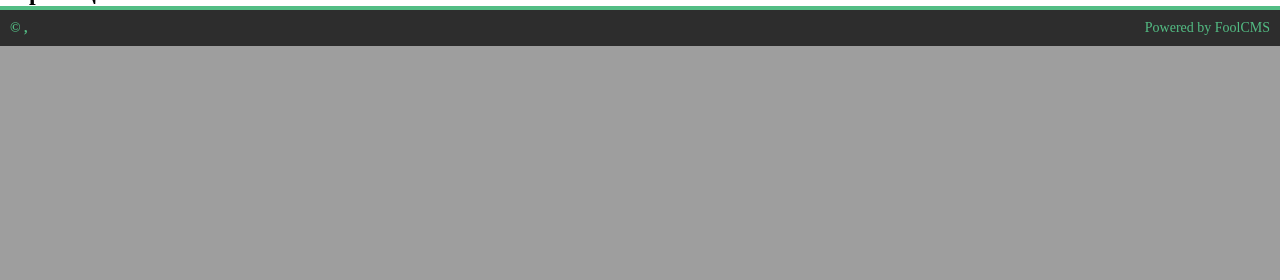
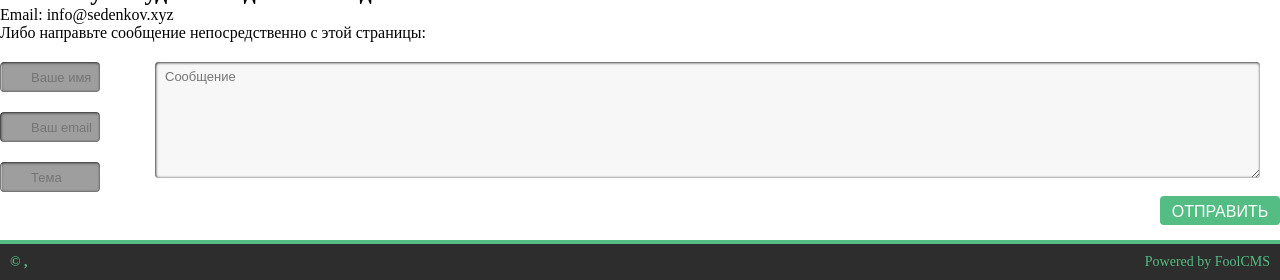
Before and after one commit to nsedenkov/php_foolcms, a PHP site: template templates/page-contacts.php in a window 1280 px wide. Shown: the part 981-1261 px from the top of the page. Before the commit the page ends 1027 px from the top, so only its background shows below. Run offline with PHP 8.4, Linux system fonts and the light colour scheme; the template is opened without the code that fills it, so the values that code supplies are empty; some libraries are stand-ins or nearby versions; grey boxes are pictures that could not be loaded.

Commit message:
2016-03-20 nightly

```diff
--- a/css/fool.css
+++ b/css/fool.css
@@ -217,12 +217,27 @@ color:#fff;
 
 .mainfield {
     float: left;
-    width: 78%;
+    width: calc(100% - 250px);
+    width: -webkit-calc(100% - 250px);
+    width: -moz-calc(100% - 250px);
+    width: -o-calc(100% - 250px);
+    width: -ms-calc(100% - 250px);
 }
 
 .mainaside {
     float: right;
-    width: 20%;
+    width: 250px;
+}
+
+@media screen and (max-width: 767px) {
+    .mainfield {
+        float: none;
+        width: 100%;
+    }
+    .mainaside {
+        float: none;
+        width: 100%;
+    }
 }
 
 .widget {
@@ -452,3 +467,109 @@ color:#fff;
 {
     background: #ac2827;
 }
+
+/***************************************
+ * Contact Form
+ * ************************************/
+.contact-form {
+    width: 100%;
+    margin-top: 20px;
+}
+
+.contact-left {
+    float: left;
+    width: 131px;
+}
+
+.contact-right {
+    float: right;
+    width: -moz-calc(100% - 155px);
+    width: -webkit-calc(100% - 155px);
+    width: calc(100% - 155px);
+}
+
+.contact-name, .contact-email, .contact-theme, .contact-textarea {
+    position: relative;
+}
+
+.contact-name input[type="text"],
+.contact-email input[type="text"],
+.contact-theme input[type="text"] {
+    position: relative;
+    width: 100px;
+    height: 30px;
+    line-height: 30px;
+    padding: 0 0 0 31px;
+    margin: 0 0 20px;
+    background: #f7f7f7 url(../img/nameid.png) no-repeat 2px 0;
+    border: none;
+    border-radius: 4px;
+    box-shadow: inset 0.5px 0.5px 3px #000;
+    font: normal 13px Arial, sans-serif;
+    color: #434343;
+}
+.contact-email input[type="text"] {
+    background: #f7f7f7 url(../img/mailid.png) no-repeat 0 0;
+}
+.contact-theme input[type="text"] {
+    background: #f7f7f7 url(../img/url.png) no-repeat 2px 0;
+}
+
+.contact-textarea textarea {
+    position: relative;
+    width: -moz-calc(100% - 20px);
+    width: -webkit-calc(100% - 20px);
+    width: calc(100% - 20px);
+    height: 116px;
+    padding: 7px 10px;
+    margin: 0 0 18px;
+    background: #f7f7f7;
+    border: none;
+    border-radius: 4px;
+    box-shadow: inset 0.5px 0.5px 3px #000;
+    font: normal 13px Arial, sans-serif;
+    color: #434343;
+}
+
+.contact-name input[type="text"]:focus, .contact-email input[type="text"]:focus, .contact-theme input[type="text"]:focus, .contact-textarea textarea:focus, .contact-submit:focus {
+    outline: none;
+    box-shadow: 0 0 5px #aaaaad;
+}
+
+.contact-submit {
+    float: right;
+    width: 120px;
+    padding-top: 7px;
+    padding-bottom: 4px;
+    margin: 0 0 15px;
+    background: #53bd84;
+    border: none;
+    border-radius: 4px;
+    text-transform: uppercase;
+    text-align: center;
+    font-size: 16px;
+    color: #fff;
+    transition: background-color ease-in-out .15s;
+    cursor: pointer;
+}
+.contact-submit:hover {
+    background: #e7665b;
+}
+
+.contact-message {
+    width: 100%;
+    height: 22px;
+    padding: 70px 0;
+    text-align: center;
+    font: normal 22px 'Roboto Condensed', sans-serif;
+    color: #434343;
+}
+
+.error, .errorss {
+    position: absolute;
+    bottom: 0;
+    left: 10px;
+    font: normal 12px 'Roboto Condensed', sans-serif;
+    color: red;
+    z-index: 999;
+}
--- a/js/fool.js
+++ b/js/fool.js
@@ -22,4 +22,57 @@ document.addEventListener('DOMContentLoaded', function() {
         }
     }, false);
 
+    $('#contact_form').validate({
+        rules: {
+            cname: {
+                required: true,
+                minlength: 2
+            },
+            cemail: {
+                required: true,
+                email: true
+            },
+            ccomment: {
+                required: true,
+            }
+        },
+        messages: {
+            cname: {
+                required: 'Укажите имя',
+                minlength: 'Вы китаец? Серьезно?'
+            },
+            cemail: {
+                required: 'Укажите email',
+                email: 'Введите верный email'
+            },
+            ccomment: {
+                required: 'Кажется, Вы собирались оставить сообщение?',
+            }
+        },
+        submitHandler: function() {
+            var form_data = {
+                action:$('#commentsAct').val(),
+                subject:$('#commentsTheme').val(),
+                name:$('#commentsName').val(),
+                email:$('#commentsEmail').val(),
+                message:$('#commentsText').val()
+                };
+            $.ajax({
+                type: 'POST',
+                url: 'ajax.php',
+                data: form_data,
+                success: function( resp ){
+                    $('#contact_form').trigger('reset');
+                    var resar = JSON.parse(resp);
+                    $('#sendRes').append('<p>Спасибо! Вашему обращению присвоен №' + resar.q_id + '</p>');
+                    console.log('AJAX status: ' + resar.status);
+                },
+                error: function( xhr, status, errorThrown) {
+                    console.log( 'ERROR: ' + errorThrown );
+                    console.log( 'Status: ' + status );
+                    console.dir( xhr );
+                }
+            });
+        }
+    }); //Contact form validation
 });
--- a/templates/footer.php
+++ b/templates/footer.php
@@ -7,6 +7,8 @@
 <p>Powered by FoolCMS</p>
 </div>
 </footer>
+<script type='text/javascript' src=<?php echo "\""; FoolCore::getInstance()->outDomName(); echo "js/jquery/jquery-1.11.3.min.js" . "\""?>></script>
+<script type='text/javascript' src=<?php echo "\""; FoolCore::getInstance()->outDomName(); echo "js/jquery/jquery.validate.min.js" . "\""?>></script>
 <script type='text/javascript' src=<?php echo "\""; FoolCore::getInstance()->outDomName(); echo "js/fool.js" . "\""?>></script>
 </body>
 </html>
--- a/templates/page-contacts.php
+++ b/templates/page-contacts.php
@@ -1 +1,25 @@
-<h2>Страница &quot;Контакты&quot;</h2>
+<h2>Используйте удобный для Вас вид связи:</h2>
+<p>Email: info@sedenkov.xyz</p>
+<p>Либо направьте сообщение непосредственно с этой страницы:</p>
+<form class="contact-form" id="contact_form">
+    <div class="contact-left">
+        <div class="contact-name">
+             <input id="commentsName" type="text" placeholder="Ваше имя" name="cname" />
+        </div>
+        <div class="contact-email">
+             <input id="commentsEmail" type="text" placeholder="Ваш email" name="cemail" />
+        </div>
+        <div class="contact-theme">
+             <input id="commentsTheme" type="text" placeholder="Тема" name="ctheme" />
+        </div>
+    </div>
+    <div class="contact-right">
+        <div class="contact-textarea">
+             <textarea placeholder="Сообщение" name="ccomment" id="commentsText" rows="12" cols="56"></textarea>
+        </div>
+        <button type="contsubmit" id="c_submit" class="contact-submit">Отправить</button>
+        <input type="hidden" name="action" id="commentsAct" value="new_qstn" />
+    </div>
+    <div class="cf"></div>
+    <div id="sendRes"></div>
+</form><!-- End of contact form -->
```
Also changed, not shown: ajax.php (added, +20 -0 lines).
